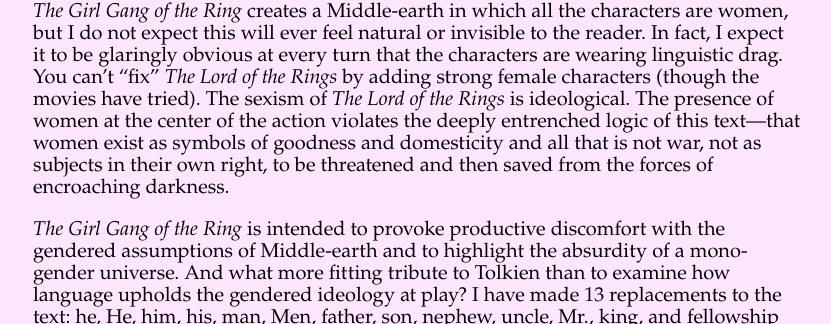
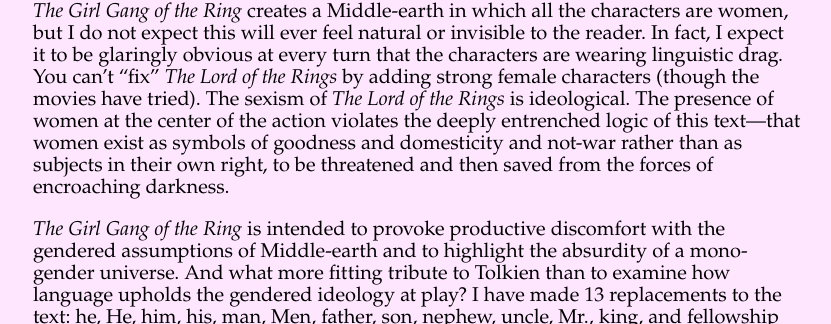
Before and after one commit to ktrie/ktrie.github.io, a Jekyll site: the page built from GGOTR/manifesto.html, in a window 1280 px wide and 900 px high, scrolled down 763 px. Shown: the part 170-494 px from the top of the window, without its empty margins (223-1054 px from the left). Built offline with Jekyll 4.4.1, drawn with Linux system fonts in a browser that asks for light colours; some web fonts are replaced; some of the changed text lies outside the part shown.

Commit message:
Update manifesto.html

```diff
--- a/GGOTR/manifesto.html
+++ b/GGOTR/manifesto.html
@@ -16,7 +16,9 @@
 
 <h2>Feminizing <em>The Fellowship of the Ring</em></h2>
 
-<p><em>The Girl Gang of the Ring</em> creates a Middle-earth in which all the characters are women, but I do not expect this will ever feel natural or invisible to the reader. In fact, I expect it to be glaringly obvious at every turn that the characters are wearing linguistic drag. You can’t “fix” <em>The Lord of the Rings</em> by adding strong female characters (though the movies have tried). The sexism of <em>The Lord of the Rings</em> is ideological. The presence of women at the center of the action violates the deeply entrenched logic of this text—that women exist as symbols of goodness and domesticity and all that is not war, not as subjects in their own right, to be threatened and then saved from the forces of encroaching darkness.</p>
+<p><em>The Girl Gang of the Ring</em> creates a Middle-earth in which all the characters are women, but I do not expect this will ever feel natural or invisible to the reader. In fact, I expect it to be glaringly obvious at every turn that the characters are wearing linguistic drag. You can’t “fix” <em>The Lord of the Rings</em> by adding strong female characters (though the movies have tried). The sexism of <em>The Lord of the Rings</em> is ideological. The presence of women at the center of the action violates the deeply entrenched logic of this text—that women exist as symbols of goodness and domesticity and not-war rather than as subjects
+
+in their own right, to be threatened and then saved from the forces of encroaching darkness.</p>
 
 <p><em>The Girl Gang of the Ring</em> is intended to provoke productive discomfort with the gendered assumptions of Middle-earth and to highlight the absurdity of a mono-gender universe. And what more fitting tribute to Tolkien than to examine how language upholds the gendered ideology at play? I have made 13 replacements to the text: he, He, him, his, man, Men, father, son, nephew, uncle, Mr., king, and fellowship are swapped out for their feminine counterparts. I could have made more changes; I could have made <em>a lot</em> more changes. But the point is not to have a perfectly gender-swapped final product. The point is to show that the absence of women is not incidental—Tolkien didn’t just forget about women—but to demonstrate that the text is deeply invested in masculinity, even at the linguistic level.<p>
 
@@ -40,7 +42,9 @@
 
 <p>I elected not to replace characters’ names. Although changing the names of even just the Company to more “feminine” forms would have easily doubled the number of variables in my transformation, it was not mere laziness that made me reluctant to do so. Some names, like Sam Gamgee or Tom Bombadil, are traditionally masculine in our world, but many are nonsense words. There is nothing inherently masculine about “Legolas” or “Gimli.” Maybe “Frodo” sounds masculine because it ends in “o,” but it’s also not unheard of for a woman’s name to end in that sound (Willow, Juno, Margot).</p>
 
-<p>Why then would it feel so much more comfortable if Frodo were to become Frieda? Since with this project I hope to provoke productive discomfort around gender, I wanted to lean into my own discomfort in imagining that someone named Gandalf could be a woman.</p>
+<p>Why then would it feel so much more comfortable if Frodo were to become Frieda? Since this project aims to provoke productive discomfort around gender, I wanted to resist comfortable choices.
+
+</p>
 
 <h2>One final note</h2>
 
```
